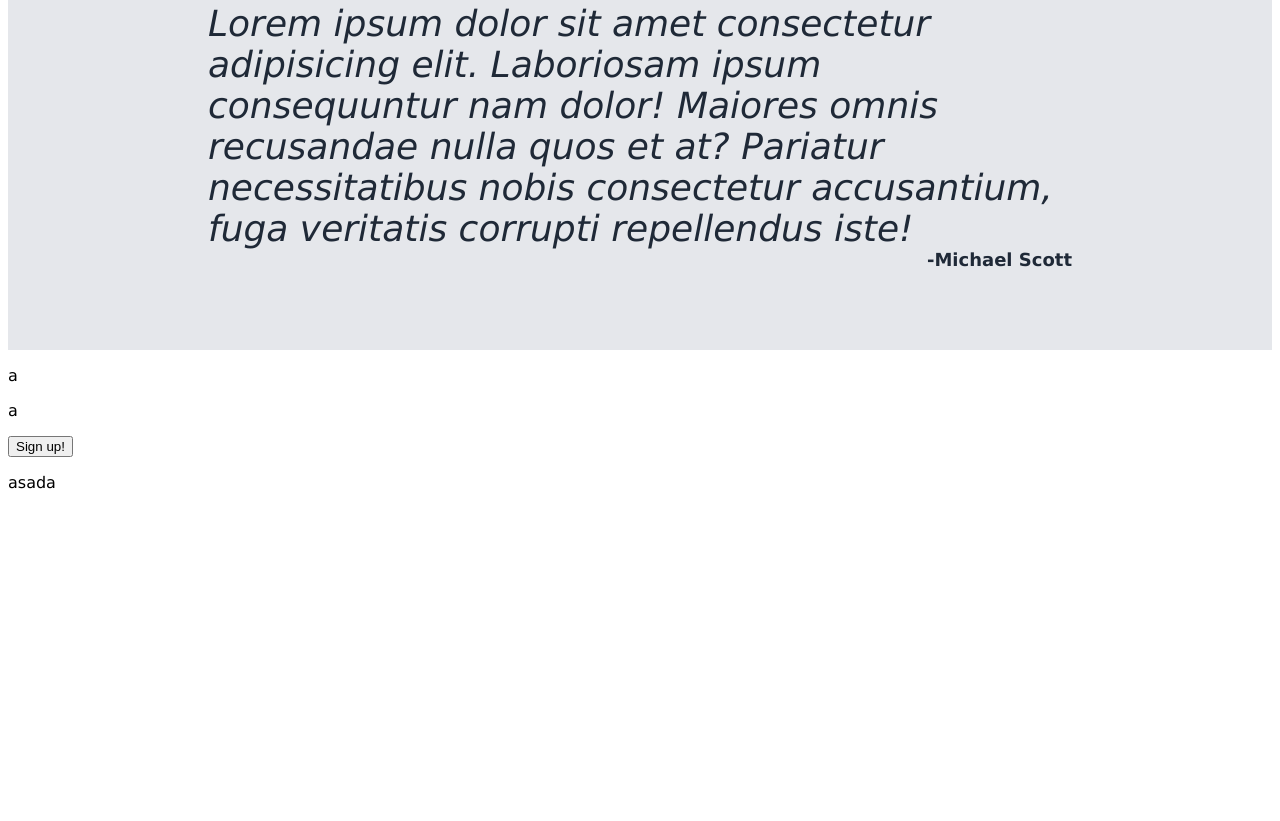
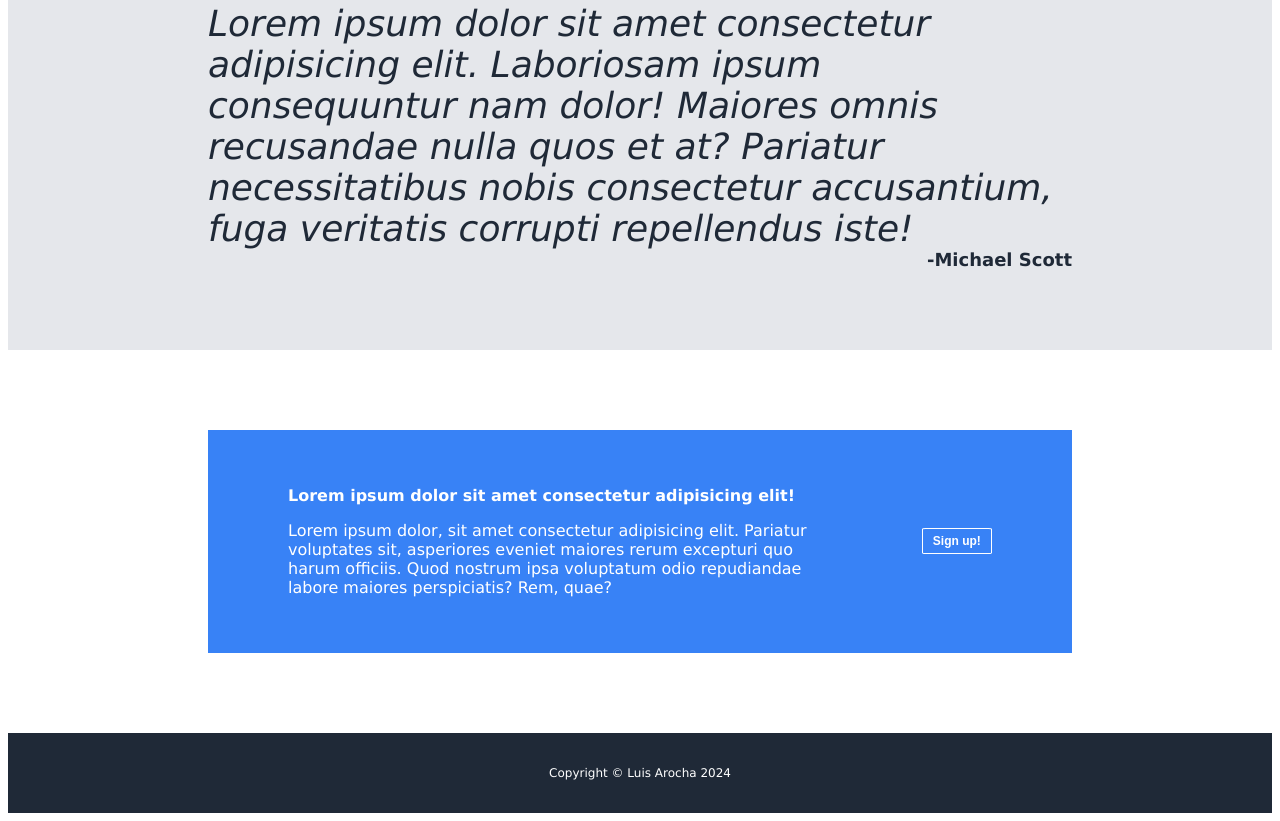
Before and after one commit to Svar00/svar-landingpage, a plain HTML site: page index.html in a window 1280 px wide. Shown: the part 1570-2391 px from the top of the page. Before the commit the page ends 2086 px from the top, so only its background shows below. Drawn offline with Linux system fonts and the light colour scheme.

Commit message:
finished the css layout, added more styles, need to refine it. But its almost done

```diff
--- a/index.html
+++ b/index.html
@@ -61,21 +61,21 @@
                 <p>-Michael Scott</p>
             </div>
         </div>
-        <div class="section 5">
+        <div class="section5">
             <div class="ctacontainer">
                 <div class="ctatext">
                     <div class="ctamain">
-                        <p>a</p>
+                        <p>Lorem ipsum dolor sit amet consectetur adipisicing elit!</p>
                     </div>
                     <div class="ctasecondary">
-                        <p>a</p>
+                        <p>Lorem ipsum dolor, sit amet consectetur adipisicing elit. Pariatur voluptates sit, asperiores eveniet maiores rerum excepturi quo harum officiis. Quod nostrum ipsa voluptatum odio repudiandae labore maiores perspiciatis? Rem, quae?</p>
                     </div>
                 </div>
                 <button class="buttoncta">Sign up!</button>
             </div>
         </div>
         <div class="footer">
-            <p>asada</p>
+            <p>Copyright © Luis Arocha 2024 </p>
         </div>
     </div>
 
--- a/style.css
+++ b/style.css
@@ -111,3 +111,54 @@ ul {
 .section4 p{
     margin: 0px;
 }
+
+/* CTA */
+
+.section5{
+    padding: 80px 200px 80px 200px;
+}
+
+.ctacontainer{
+    display: flex;
+    padding: 40px 80px;
+    justify-content: space-between;
+    align-items: center;
+    gap: 80px;
+    background-color: #3882f6;
+    color: white;
+}
+
+
+.ctatext{
+    flex-basis: 80%;
+}
+
+.buttoncta{
+    flex-shrink: 0;
+    background-color: #3882f6;
+    color: white;
+    border:solid 1px white;
+    border-radius: 5%;
+    flex-basis: 10%;
+    font-size: 12px;
+    padding: 5px;
+    font-weight: bold;
+}
+
+.ctamain{
+    font-weight: bolder;
+}
+
+/* footer */
+
+.footer{
+    display: flex;
+    background-color: #1F2937;
+    align-items: center;
+    justify-content: center;
+    text-align: center;
+    color: white;
+    font-size: 12px;
+    height: 80px;
+
+}
```
